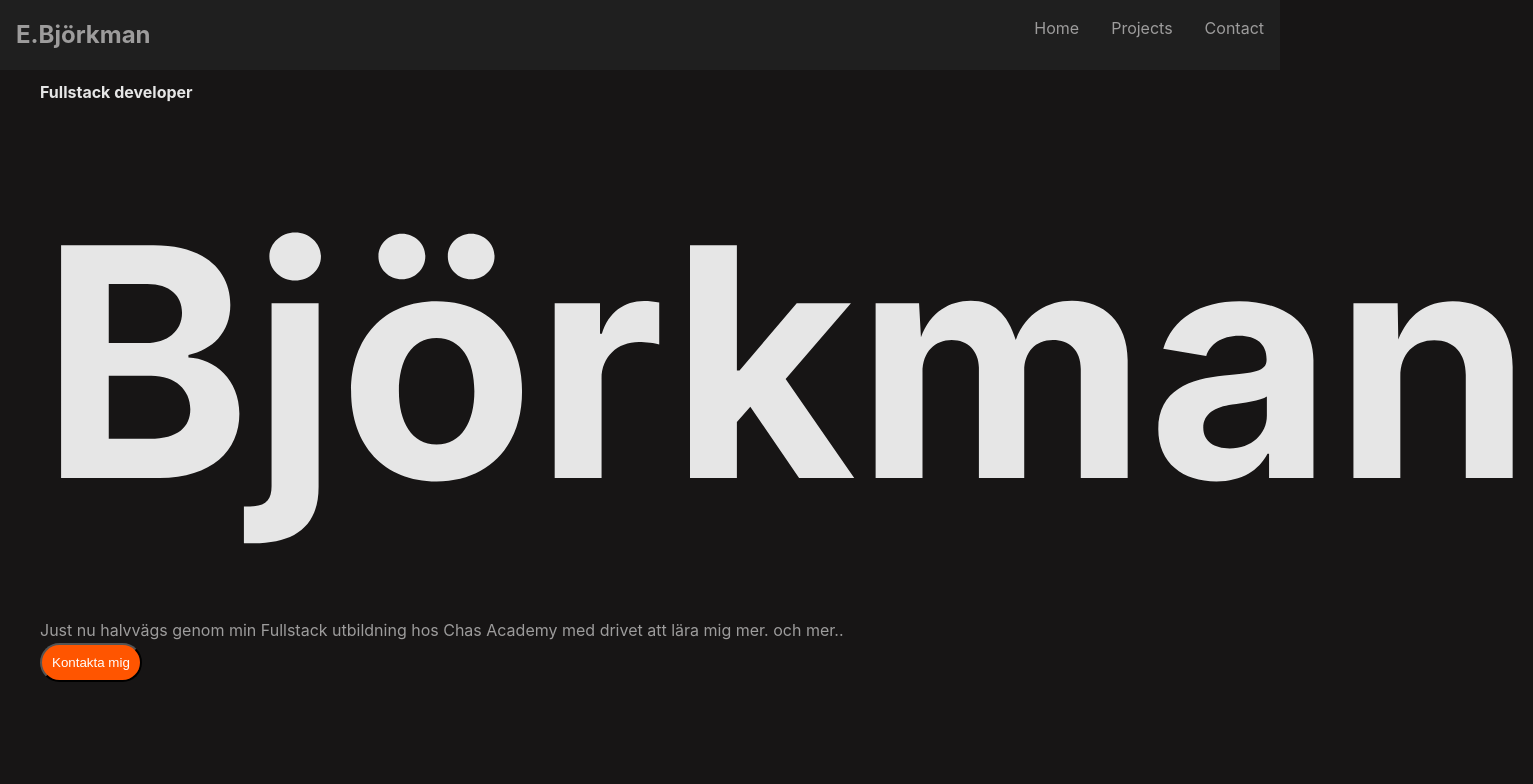
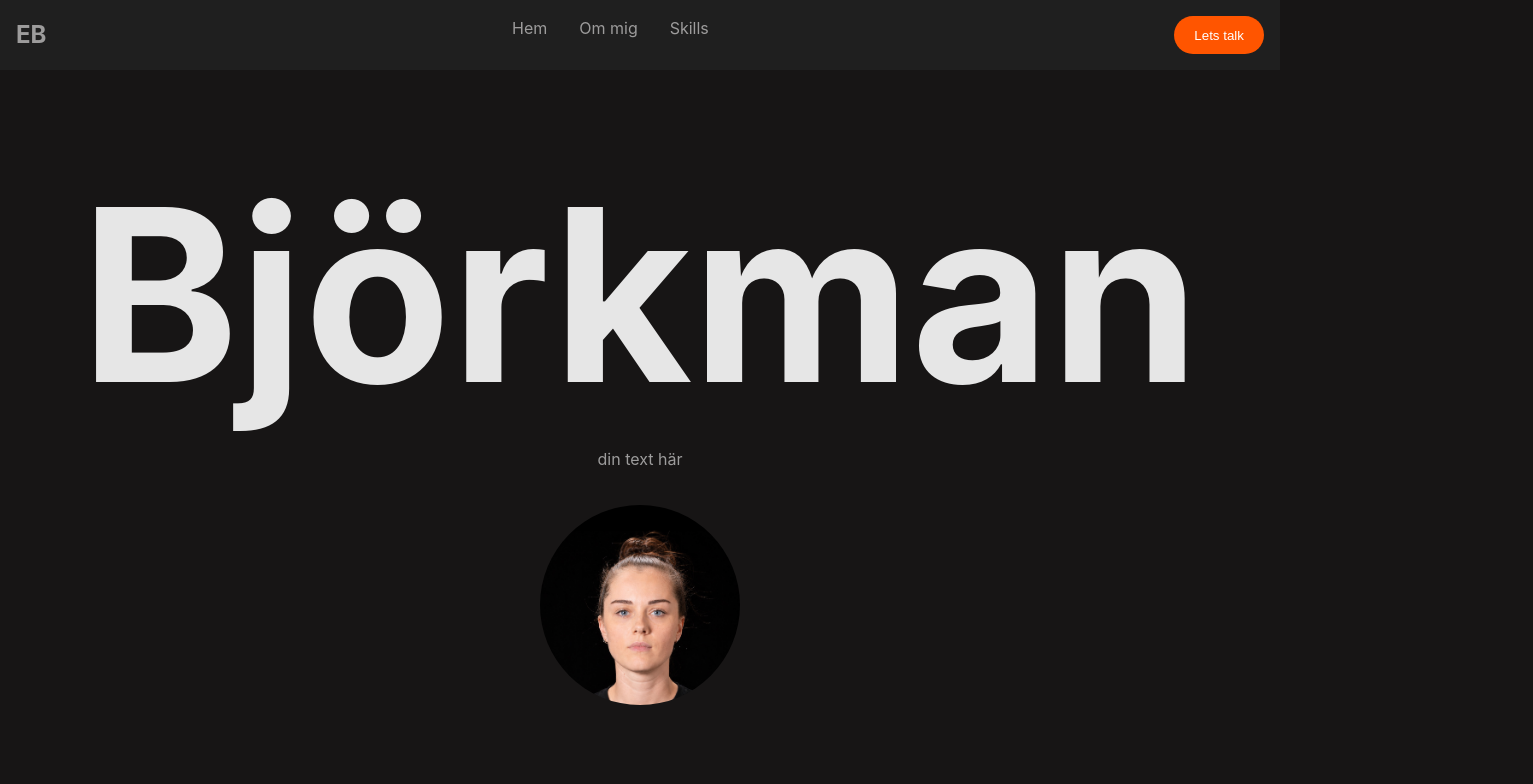
Before and after one commit to bjorkmanemelie/Bjorkman, a React (Vite) app in the folder client/: page / in a window 1280 px wide. Shown: the top 784 px of the page, 1533 px wide, since content can reach past the window. Built offline with nearby package versions, Linux system fonts and the light colour scheme; no server answers.

Commit message:
change of layout

```diff
--- a/client/src/App.tsx
+++ b/client/src/App.tsx
@@ -8,7 +8,7 @@ function App() {
   const [isContactOpen, setIsContactOpen] = useState(false);
   return (
     <div>
-      <Navbar />
+      <Navbar onContactClick={() => setIsContactOpen(true)} />
       <Hero onContactClick={() => setIsContactOpen(true)} />
       <Projects />
       <Contact isOpen={isContactOpen} onClose={() => setIsContactOpen(false)} />
--- a/client/src/components/Hero.tsx
+++ b/client/src/components/Hero.tsx
@@ -1,4 +1,5 @@
 import "../styles/Hero.css";
+import profileImage from "../assets/profil.EB.jpeg";
 
 type HeroProp = {
   onContactClick: () => void;
@@ -6,15 +7,10 @@ type HeroProp = {
 const Hero = ({ onContactClick }: HeroProp) => {
   return (
     <section id="home">
-      <h1 className="hero-h1">Fullstack developer</h1>
       <h2 className="hero-h2">Björkman</h2>
-      <p className="hero-p">
-        Just nu halvvägs genom min Fullstack utbildning hos Chas Academy med
-        drivet att lära mig mer. och mer..
-      </p>
-      <button onClick={onContactClick} className="hero-btn">
-        Kontakta mig
-      </button>
+      <p className="hero-p">din text här</p>
+
+      {<img src={profileImage} alt="Emelie Björkman" className="hero-image" />}
     </section>
   );
 };
--- a/client/src/components/Navbar.tsx
+++ b/client/src/components/Navbar.tsx
@@ -1,17 +1,29 @@
-import "../styles/Navbar.css"
+import "../styles/Navbar.css";
 
-const Navbar = () => {
-    return (
-<nav className="Navbar">
-    <h1 className="navbar-title">E.Björkman</h1>
-    <ul className="navbar-links">
-        <li><a href="#home">Home</a></li>
-        <li><a href="#projects">Projects</a></li>
-        <li><a href="#contact">Contact</a></li>
-        </ul>
-</nav>
+type NavbarProps = {
+  onContactClick: () => void;
+};
 
-    )
+const Navbar = ({ onContactClick }: NavbarProps) => {
+  return (
+    <nav className="Navbar">
+      <h1 className="navbar-title">EB</h1>
+      <ul className="navbar-links">
+        <li>
+          <a href="#">Hem</a>
+        </li>
+        <li>
+          <a href="#about">Om mig</a>
+        </li>
+        <li>
+          <a href="#skills">Skills</a>
+        </li>
+      </ul>
+      <button className="contact-button" onClick={onContactClick}>
+        Lets talk
+      </button>
+    </nav>
+  );
 };
 
 export default Navbar;
--- a/client/src/styles/Hero.css
+++ b/client/src/styles/Hero.css
@@ -1,39 +1,31 @@
 #home {
   display: flex;
   flex-direction: column;
-  background-color: var(--color-bg);
-  color: #1a1a1a;
-  list-style: none;
+  align-items: center;
+  justify-content: center;
+  min-height: 100vh;
   padding-top: 80px;
-  padding: 80px 40px 40px 40px;
-  min-height: 100vh;
-  align-items: flex-start;
-}
-
-.hero-h1 {
-  color: #666666;
-}
-
-.hero-btn {
-  background-color: var(--color-accent);
-  color: white;
-  padding: 10px;
-  border-radius: 50px;
-}
-
-.hero-h1 {
-  font-size: 1rem;
-  color: var(--color-text);
+  text-align: center;
+  gap: 2rem;
 }
 
 .hero-h2 {
-  font-size: 20rem;
+  font-size: 15rem;
   font-weight: bold;
   color: var(--color-text);
-  opacity: 3;
+  line-height: 1;
 }
 
 .hero-p {
   font-size: 1rem;
   color: var(--color-text-muted);
+  max-width: 400px;
 }
+
+.hero-image {
+  width: 200px;
+  height: 200px;
+  border-radius: 50%;
+  object-fit: cover;
+  object-position: top;
+}
--- a/client/src/styles/Navbar.css
+++ b/client/src/styles/Navbar.css
@@ -14,7 +14,24 @@
 
 .navbar-links {
   display: flex;
+  list-style: none;
+  gap: 2rem;
+}
+
+.navbar-links a {
   color: var(--color-text-muted);
-  gap: 2rem;
-  list-style: none;
+  text-decoration: none;
 }
+
+.navbar-links a:hover {
+  color: var(--color-text);
+}
+
+.contact-button {
+  background-color: var(--color-accent);
+  color: white;
+  padding: 10px 20px;
+  border-radius: 50px;
+  border: none;
+  cursor: pointer;
+}
```
Also changed, not shown: client/src/assets/profil.EB.jpeg (added).
